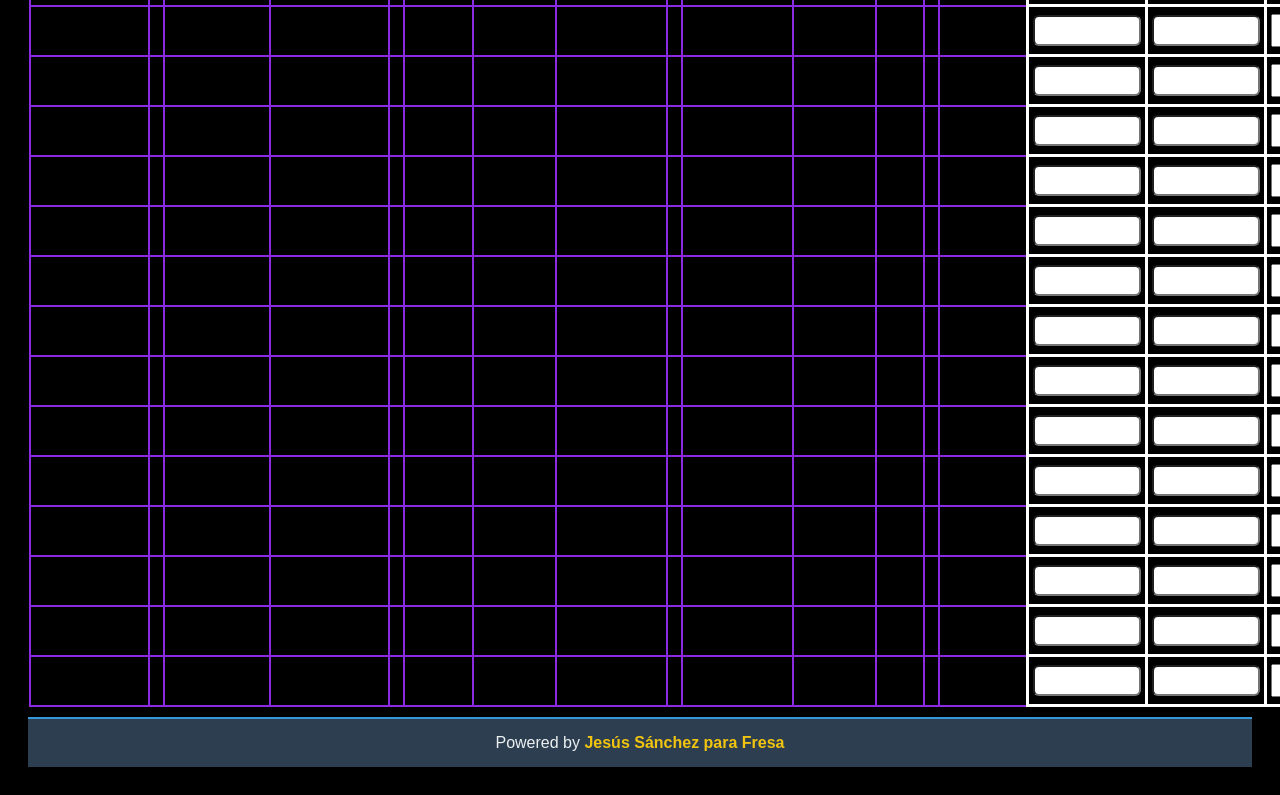
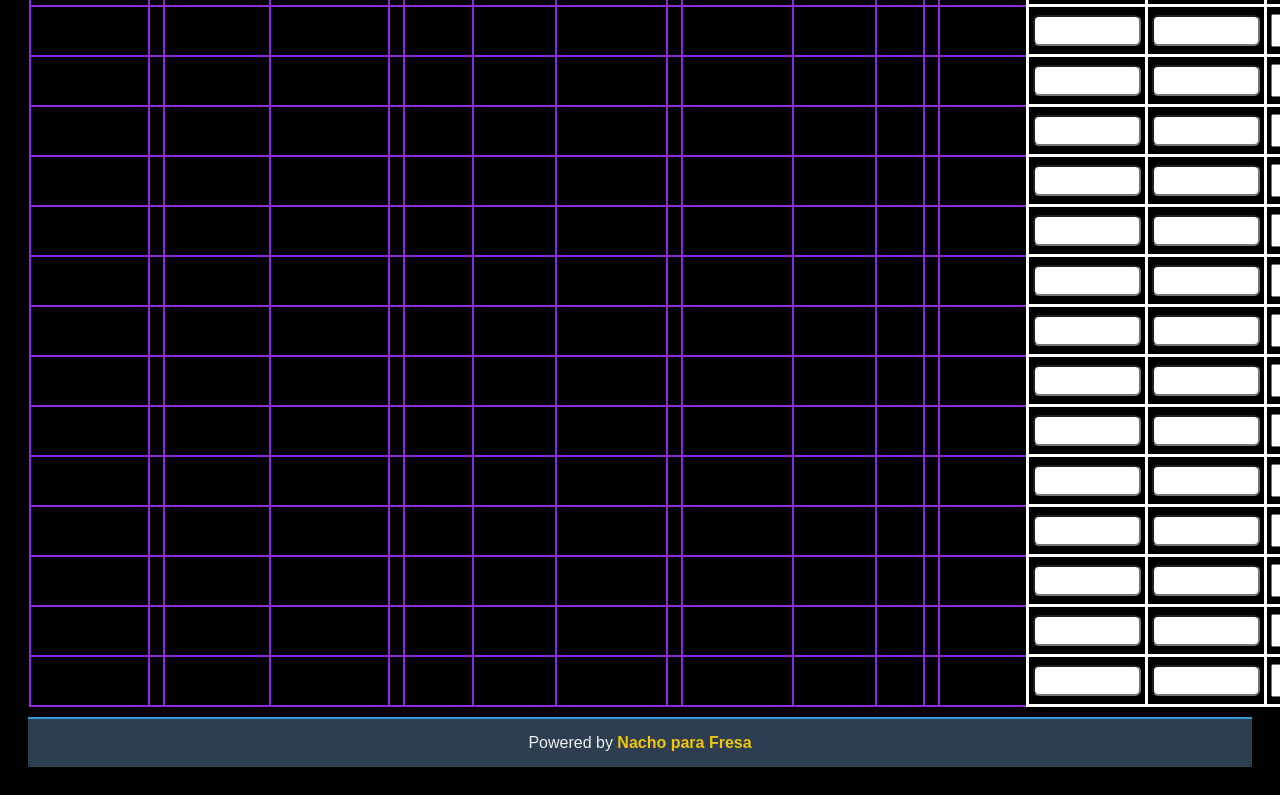
Before and after one commit to jesus823/pagatodo1.2, a plain HTML site: page index.html in a window 1280 px wide. Shown: the part 2789-3584 px from the top of the page. Drawn offline with Linux system fonts and the light colour scheme; some packages are replaced by stand-ins of ours; a script that the page names is missing.

Commit message:
Update index.html

```diff
--- a/index.html
+++ b/index.html
@@ -2351,7 +2351,7 @@
   </table>
 
   <footer class="footer">
-    Powered by <strong>Jesús Sánchez para Fresa </strong>
+    Powered by <strong>Nacho para Fresa </strong>
   </footer>
 
   <script>
```
